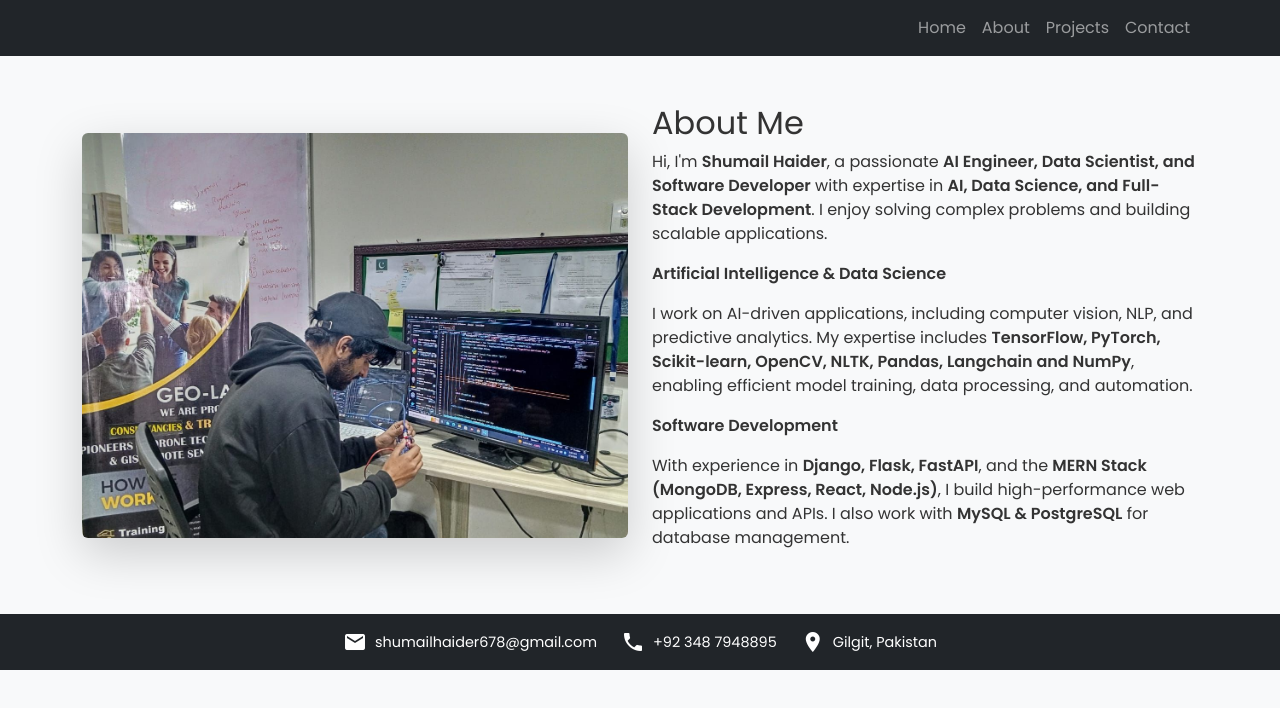
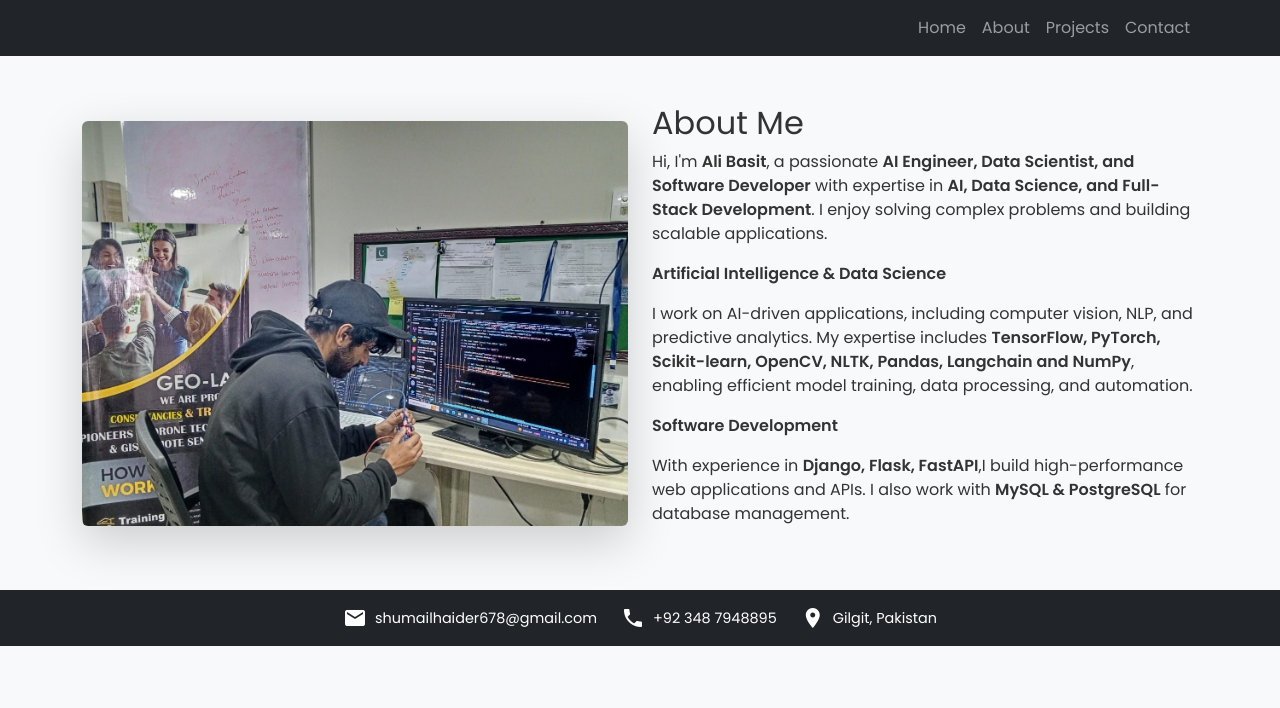
Before and after one commit to MuziSan07/my-portfolio, a plain HTML site: page about.html in a window 1280 px wide. Drawn offline with nearby package versions, Linux system fonts and the light colour scheme.

Commit message:
Update about.html

```diff
--- a/about.html
+++ b/about.html
@@ -46,13 +46,13 @@
             <!-- Text on the Right -->
             <div class="col-md-6">
                 <h2>About Me</h2>
-                <p>Hi, I'm <strong>Shumail Haider</strong>, a passionate <strong>AI Engineer, Data Scientist, and Software Developer</strong> with expertise in <strong>AI, Data Science, and Full-Stack Development</strong>. I enjoy solving complex problems and building scalable applications.</p>
+                <p>Hi, I'm <strong>Ali Basit</strong>, a passionate <strong>AI Engineer, Data Scientist, and Software Developer</strong> with expertise in <strong>AI, Data Science, and Full-Stack Development</strong>. I enjoy solving complex problems and building scalable applications.</p>
 
                 <p><strong>Artificial Intelligence & Data Science</strong></p>
                 <p>I work on AI-driven applications, including computer vision, NLP, and predictive analytics. My expertise includes <strong>TensorFlow, PyTorch, Scikit-learn, OpenCV, NLTK, Pandas, Langchain and NumPy</strong>, enabling efficient model training, data processing, and automation.</p>
 
                 <p><strong>Software Development</strong></p>
-                <p>With experience in <strong>Django, Flask, FastAPI</strong>, and the <strong>MERN Stack (MongoDB, Express, React, Node.js)</strong>, I build high-performance web applications and APIs. I also work with <strong>MySQL & PostgreSQL</strong> for database management.</p>
+                <p>With experience in <strong>Django, Flask, FastAPI</strong>,I build high-performance web applications and APIs. I also work with <strong>MySQL & PostgreSQL</strong> for database management.</p>
 
 
             </div>
```
